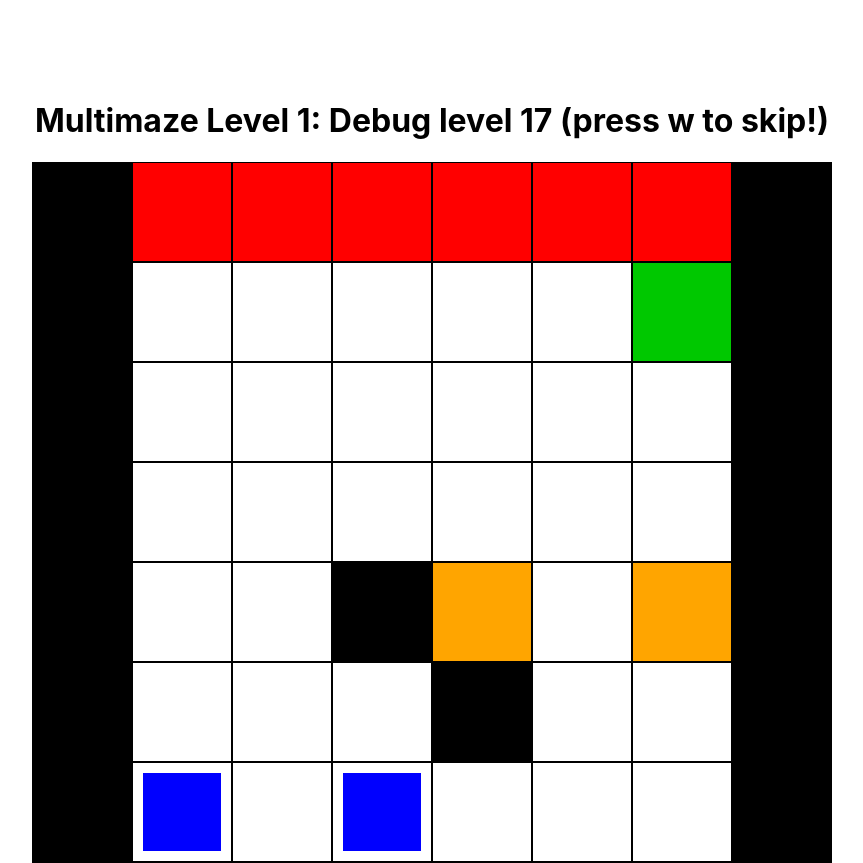
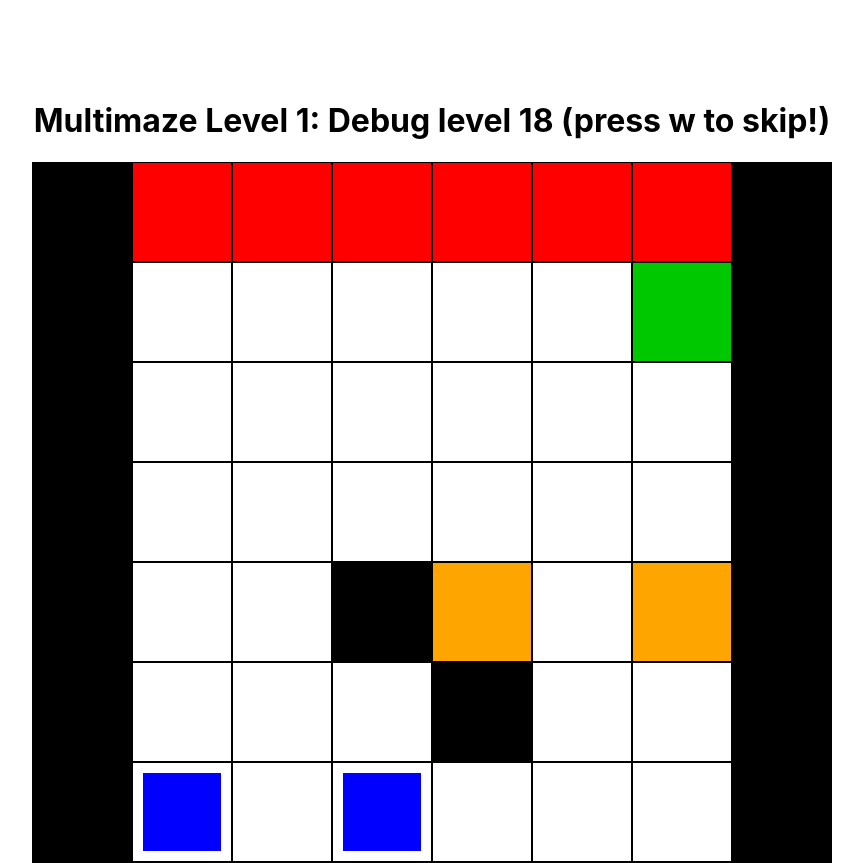
Before and after one commit to polkerty/multimaze, a Next.js app: page / in a window 1280 px wide. Shown: the top 863 px of the page, without its empty margins (208-1071 px from the left). Built offline with nearby package versions, Linux system fonts and the light colour scheme.

Commit message:
Update pages/levels.json, pages/level.js files

```diff
--- a/pages/level.js
+++ b/pages/level.js
@@ -52,7 +52,7 @@ export default class Level extends Component {
         for (const [x, y] of playerSquares) {
             let newX = x + dx, newY = y + dy;
             if (!this.isValidPosition(newX, newY)) {
-                newContents.push(TOKEN.PLAYER1)
+                newBoard[x][y].push(TOKEN.PLAYER1)
                 continue
             }
 
--- a/pages/levels.json
+++ b/pages/levels.json
@@ -1,6 +1,6 @@
 [
 {
-    "name": "Debug level 17 (press w to skip!)",
+    "name": "Debug level 18 (press w to skip!)",
     "definition": [[[1], [4], [4], [4], [4], [4], [4], [1]], [[1], [], [], [], [], [], [3], [1]], [[1], [], [], [], [], [], [], [1]], [[1], [], [], [],
 [], [], [], [1]], [[1], [], [], [1], [5], [], [5], [1]], [[1], [], [], [], [1], [], [], [1]], [[1], [2], [], [2], [], [], [], [1]], [[1], [1], [1], [1], [1], [1], [1], [1]]]
   },
```
